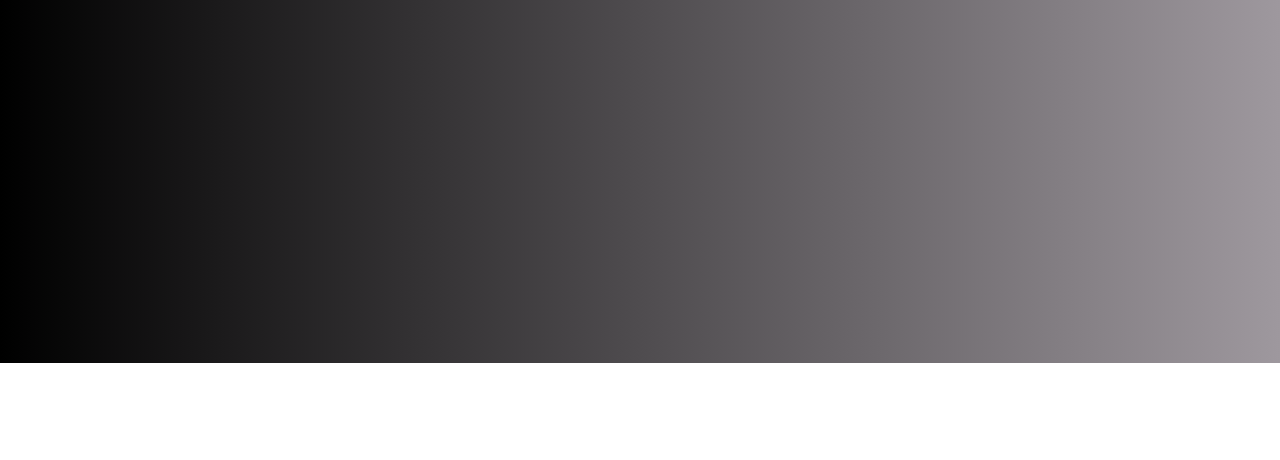
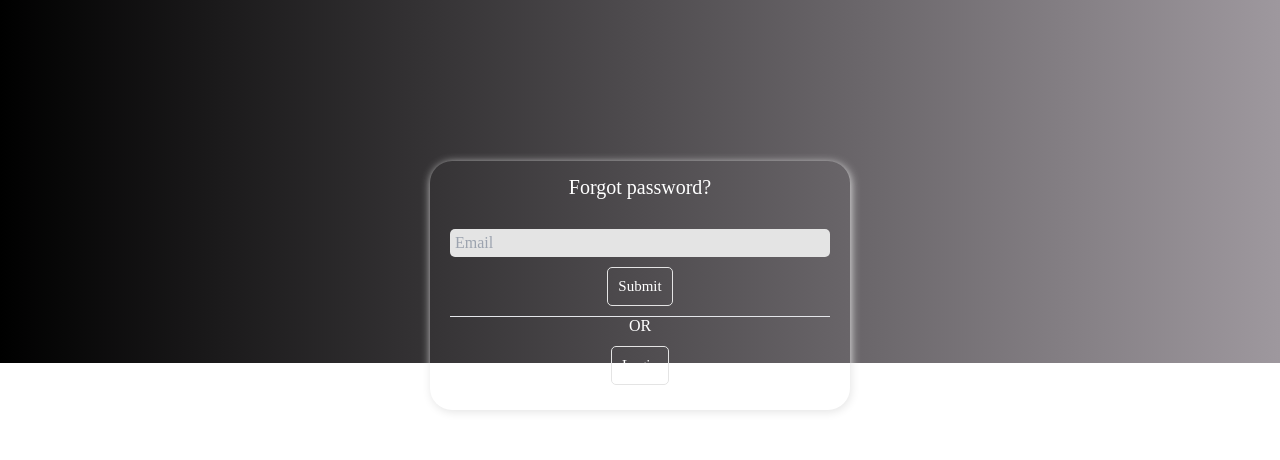
Before and after one commit to symlara/shegangchat, a React (Create React App) app: page /forgot-password in a window 1280 px wide. Shown: the part 437-897 px from the top of the page. Built offline with nearby package versions, Linux system fonts and the light colour scheme; no server answers.

Commit message:
added new files, renamed context file

```diff
--- a/src/App.js
+++ b/src/App.js
@@ -17,6 +17,7 @@ import samples from './pages/samples/samples';
 import Footer from './components/Footer';
 import Login from "./pages/Login";
 import Profile from './pages/Profile';
+import ForgotPassword from "./pages/Forgotpassword";
 import AuthProvider, {} from './context/auth';
 import PrivateRoute from "./components/PrivateRoute";
 import Carousel from 'react-multi-carousel';
@@ -82,6 +83,7 @@ function App() {
           <Route exact path="/login" component={Login}  />
           <PrivateRoute exact path="/chat" component={Dashboard}  />
           <PrivateRoute exact path="/profile" component={Profile}  />
+          <Route exact path="/forgot-password" component={ForgotPassword}  />
           <Route exact path="/meetups/shegang" component={meetups} />
           <Route exact path="/updates/h.e.r-updates" component={updates} />
           <Route exact path="/advise/advise" component={advise} />
--- /dev/null
+++ b/src/context/AuthContext.js
@@ -0,0 +1,93 @@
+import { createContext, useContext, useState, useEffect } from "react";
+import {
+  createUserWithEmailAndPassword,
+  signInWithEmailAndPassword,
+  onAuthStateChanged,
+  signOut,
+  GoogleAuthProvider,
+  signInWithPopup,
+  sendPasswordResetEmail,
+  confirmPasswordReset
+} from 'firebase/auth';
+
+import { auth } from "../firebase";
+
+
+
+const AuthContext = createContext({})
+
+
+export const useAuth = () => useContext(AuthContext)
+
+// export const useUserContext = () => {
+//   return useContext(UserContext);
+// };
+
+export default function AuthContextProvider({children}) {
+  const [currentUser, setCurrentUser] = useState(null);
+
+  useEffect(() => {
+      // runs whenever the component mounts
+    const unsubscribe = onAuthStateChanged(auth, user => {
+        setCurrentUser(user)
+    })
+    return () => {
+        // runs whenever the component unmounts
+      unsubscribe()
+    }
+  }, [])
+
+
+  function register(email, password) {
+      return createUserWithEmailAndPassword(auth, email, password)
+  }
+
+  function login(email, password) {
+      return signInWithEmailAndPassword(auth, email, password)
+  }
+
+  function signInWithGoogle() {
+    const provider = new GoogleAuthProvider()
+        return signInWithPopup(auth, provider)
+
+}
+
+  function forgotPassword(email) {
+      return sendPasswordResetEmail(auth, email,
+          {
+              // this tells firebase where to send the user after they've updated their password
+          url: 'http://locahost:3000/login'
+      }).then(() => {
+        alert('Password reset email sent!')
+      })
+  }
+
+  // function resetPassword(email) {
+  //   return sendPasswordResetEmail(auth, email).then(() => {
+  //     alert('Password reset email sent!')
+  //   })
+  // }
+
+  function resetPassword(oobCode, newPassword) {
+      return confirmPasswordReset(auth, oobCode, newPassword)
+  }
+
+  function logout() {
+      return signOut(auth)
+  }
+
+  const value = {
+      currentUser,
+      register,
+      login,
+      logout,
+      signInWithGoogle,
+      forgotPassword,
+      resetPassword
+  }
+
+
+  return <AuthContext.Provider value={value}>
+      {children}
+  </AuthContext.Provider>
+}
--- a/src/context/userContext.js
+++ /dev/null
@@ -1,85 +0,0 @@
-import { createContext, useContext, useState } from "react";
-import {
-  signInWithEmailAndPassword,
-  createUserWithEmailAndPassword,
-  onAuthStateChanged,
-  signOut,
-  updateProfile,
-  sendPasswordResetEmail,
-} from "firebase/auth";
-import { auth, db } from "../firebase";
-import {updateDoc, doc} from 'firebase/firestore';
-
-
-
-export const UserContext = createContext({});
-
-export const useUserContext = () => {
-  return useContext(UserContext);
-};
-
-export const UserContextProvider = ({ children }) => {
-  const [user, setUser] = useState(null);
-  const [loading, setLoading] = useState(false);
-  const [error, setError] = useState("");
-
-  useState(() => {
-    setLoading(true);
-    const unsubscribe = onAuthStateChanged(auth, (res) => {
-      if (res) {
-        setUser(res);
-      } else {
-        setUser(null);
-      }
-      setError("");
-      setLoading(false);
-    });
-    return unsubscribe;
-  }, []);
-
-  const registerUser = (email, password, name) => {
-    setLoading(true);
-    createUserWithEmailAndPassword(auth, email, password)
-      .then(() =>
-        updateProfile(auth.currentUser.uid, {
-          displayName: name,
-        })
-      )
-      .then((res) => console.log(res))
-      .catch((err) => setError(err.message))
-      .finally(() => setLoading(false));
-  };
-
-  const signInUser = (email, password) => {
-    setLoading(true);
-    signInWithEmailAndPassword(auth, email, password)
-      .then((res) => console.log(res))
-      .catch((err) => setError(err.code))
-      .finally(() => setLoading(false));
-  };
-
-
-  const logoutUser =  async () => {
-    await updateDoc(doc(db, 'users', auth.currentUser.uid), {
-      isOnline: false,
-    });
-    await signOut(auth);
-  };
-
-  const forgotPassword = (email) => {
-    return sendPasswordResetEmail(auth, email);
-  };
-
-  const contextValue = {
-    user,
-    loading,
-    error,
-    signInUser,
-    registerUser,
-    logoutUser,
-    forgotPassword,
-  };
-  return (
-    <UserContext.Provider value={contextValue}>{children}</UserContext.Provider>
-  );
-};
--- /dev/null
+++ b/src/pages/Forgotpassword.js
@@ -0,0 +1,56 @@
+import React, { useState } from 'react'
+import { useHistory } from 'react-router-dom'
+import {useAuth} from '../context/AuthContext';
+
+
+
+export default function ForgotPassword() {
+    const history = useHistory()
+    const [email, setEmail] = useState('')
+    const { forgotPassword } = useAuth()
+
+
+    return (
+        <section>
+            <form className='login-card'  onSubmit={async e => {
+            e.preventDefault()
+            // your forgot password logic here
+            forgotPassword(email)
+            .then(response => {
+              console.log(response)
+              alert('Email sent, please check provided email')
+            }).catch(e => {
+              console.log(e.message)
+              alert(e.message)
+            })
+          }}
+            >
+                <h3 className='text-white text-center'>Forgot password?</h3>
+
+                <div className='input-container'>
+                    <input
+                        placeholder="Email"
+                        value={email}
+                        onChange={e => setEmail(e.target.value)}
+                        name="email"
+                        type="email"
+                        autoComplete='email'
+                        required
+                    />
+                    <div className='btn_container'>
+                    <button type="submit" className='btn text-white'>
+                        Submit
+                    </button>
+                    </div>
+                </div>
+                <hr />
+                <p className='text-white text-center'>OR</p>
+                <div className='btn_container'>
+                <button variant='link' className='btn text-white' onClick={() => history.push('/login')}>
+                    Login
+                </button>
+                </div>
+            </form>
+        </section>
+    )
+}
--- a/src/pages/Login.js
+++ b/src/pages/Login.js
@@ -2,12 +2,19 @@ import React, { useState } from 'react'
 import { signInWithEmailAndPassword  } from "firebase/auth";
 import { auth, db } from '../firebase';
 import { doc, updateDoc } from 'firebase/firestore';
+import { Link } from 'react-router-dom';
+import { FaGoogle } from 'react-icons/fa';
+import { useAuth } from '../context/AuthContext';
+
+
+import { useSignInWithGoogle } from "react-firebase-hooks/auth";
 
 import { useHistory } from 'react-router-dom';
 
 
+const Login = () => {
 
-const Login = () => {
+    const [signInWithGoogle, user]= useSignInWithGoogle(auth);
 
     const [data, setData ] = useState({
         email: '',
@@ -23,6 +30,7 @@ const Login = () => {
     const handleChange = (e) => {
         setData({...data, [e.target.name]: e.target.value });
     };
+
 
 
     const handleSubmit = async (e) => {
@@ -70,11 +78,17 @@ const Login = () => {
             <div className="btn_container">
                 <button className="btn text-white" disabled={loading}>{loading ? 'Logging in ...' : 'Login'}</button>
             </div>
-            {/* <div className="btn_container">
-                <button className="btn text-white">
-                    <Link to="/forgot-password">Forgot password?</Link>
-                    </button>
+            {/* <div className='btn_container'>
+                <button className='btn text-white' onClick={() => signInWithGoogle("", {prompt: "select_account"})}>Sign in with Google</button>
             </div> */}
+            {/* <div className='btn_container'>
+            <button className='btn text-white'>
+               <Link to="/forgot-password">Forgot password?</Link>
+            </button>
+
+            </div> */}
+            <hr/>
+
         </form>
     </section>
   )
```
